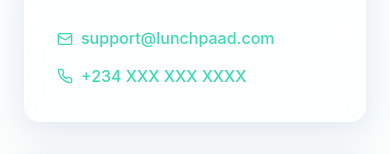
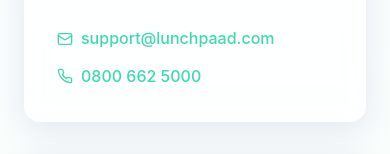
Before and after one commit to izzychils/shopperly-fe, a React (Vite) app: page /contact in a window 390 px wide. Shown: the part 611-765 px from the top of the page. Built offline with nearby package versions, Linux system fonts and the light colour scheme.

Commit message:
feat(contact): update support phone number to 0800 662 5000

```diff
--- a/src/components/pages/Contact.tsx
+++ b/src/components/pages/Contact.tsx
@@ -7,7 +7,7 @@
       icon: <MessageCircle />,
       title: 'Product Help and Technical Support',
       email: 'support@lunchpaad.com',
-      phone: '+234 XXX XXX XXXX',
+      phone: '0800 662 5000',
       description: 'Get help with building your site, troubleshooting issues, or technical questions'
     },
     {
@@ -65,7 +65,7 @@
                   {option.email}
                 </a>
                 {option.phone && (
-                  <a href={`tel:${option.phone}`} className="contact-phone">
+                  <a href={`tel:${option.phone.replace(/\s+/g, '')}`} className="contact-phone">
                     <Phone size={16} />
                     {option.phone}
                   </a>
```
